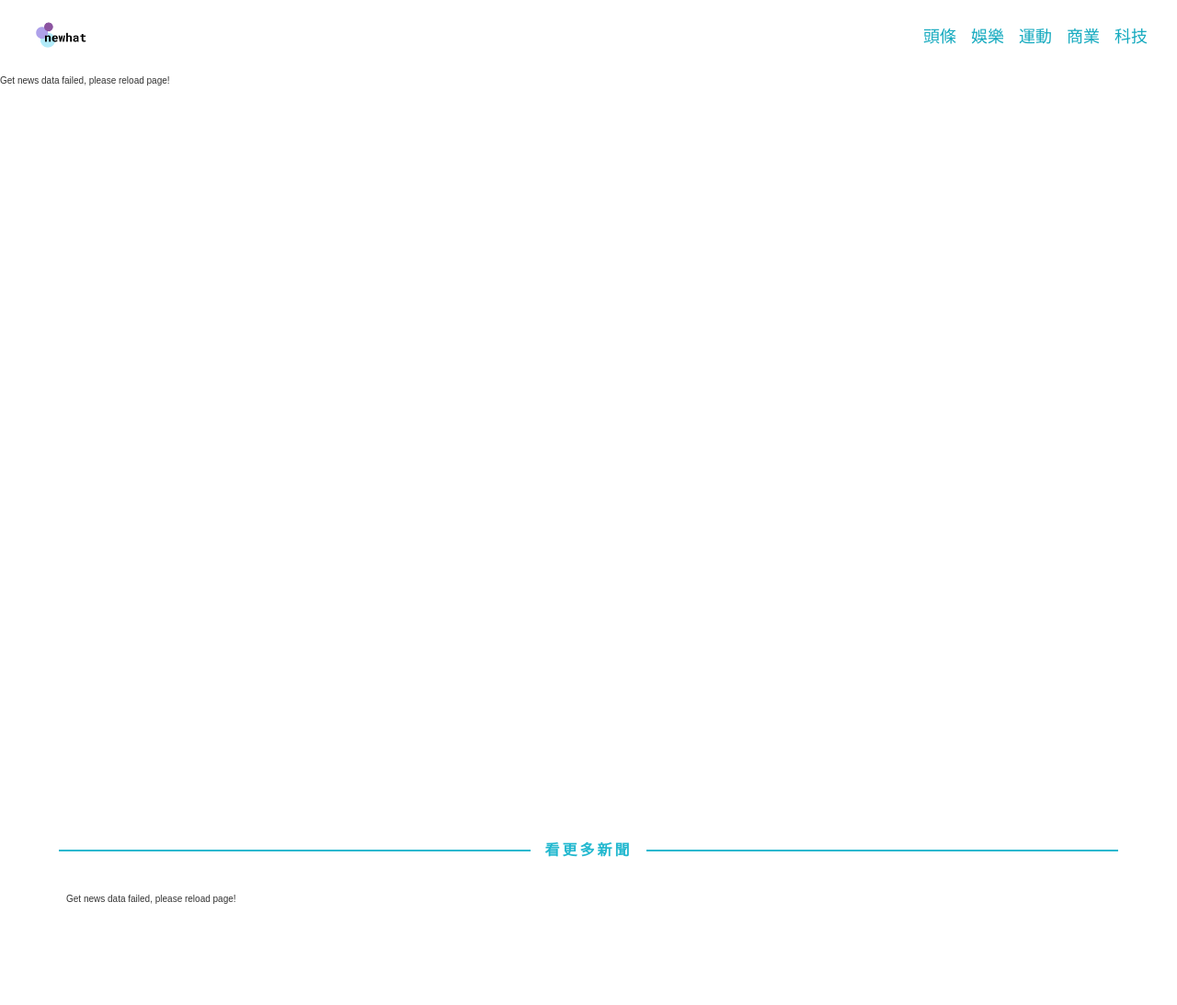
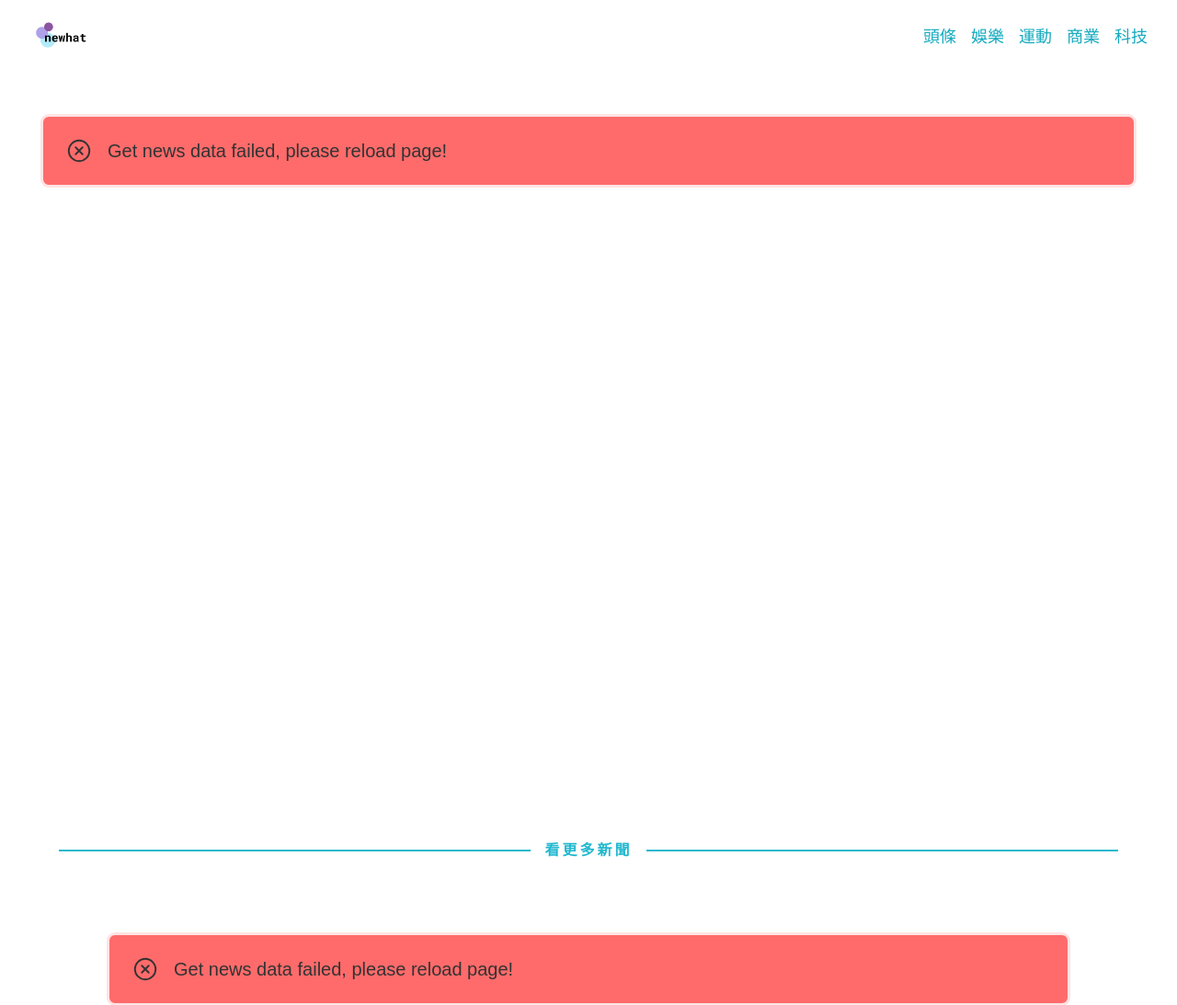
Before and after one commit to rudy0628/newhat, a website built with Parcel: page index.html in a window 1280 px wide. Shown: the top 1093 px of the page at 92% size. Built offline with nearby package versions, Linux system fonts and the light colour scheme; no server answers.

Commit message:
update error UI components

```diff
--- a/js/views/View.js
+++ b/js/views/View.js
@@ -27,7 +27,8 @@ export default class View {
 	renderError(message = this._errorMessage) {
 		const markup = `
 		<div class="error">
-				<p>${message}</p>
+			<ion-icon name="close-circle-outline" class="error__icon"></ion-icon>
+			<p class="error__message">${message}</p>
 		</div>
 		`;
 
--- a/sass/_base.scss
+++ b/sass/_base.scss
@@ -9,6 +9,9 @@ $color-grey-light-2: #aaa;
 
 $color-grey-dark-1: #333;
 $color-grey-dark-2: #555;
+
+$color-error: #ff6b6b;
+$color-error-border: #ffe3e3;
 
 $bp-largest: 75em; //1200px
 $bp-large: 56.25em; //900px
--- a/sass/_components.scss
+++ b/sass/_components.scss
@@ -18,3 +18,26 @@
 		transform: rotate(360deg);
 	}
 }
+
+.error {
+	margin: 4.4rem 4.4rem 0;
+	padding: 2.4rem;
+	grid-column: 1 / -1;
+	background-color: $color-error;
+	border: 3px solid $color-error-border;
+	border-radius: 9px;
+	height: 8rem;
+
+	display: flex;
+	align-items: center;
+
+	&__icon {
+		height: 3rem;
+		width: 3rem;
+		margin-right: 1.6rem;
+	}
+
+	&__message {
+		font-size: 2rem;
+	}
+}
```
